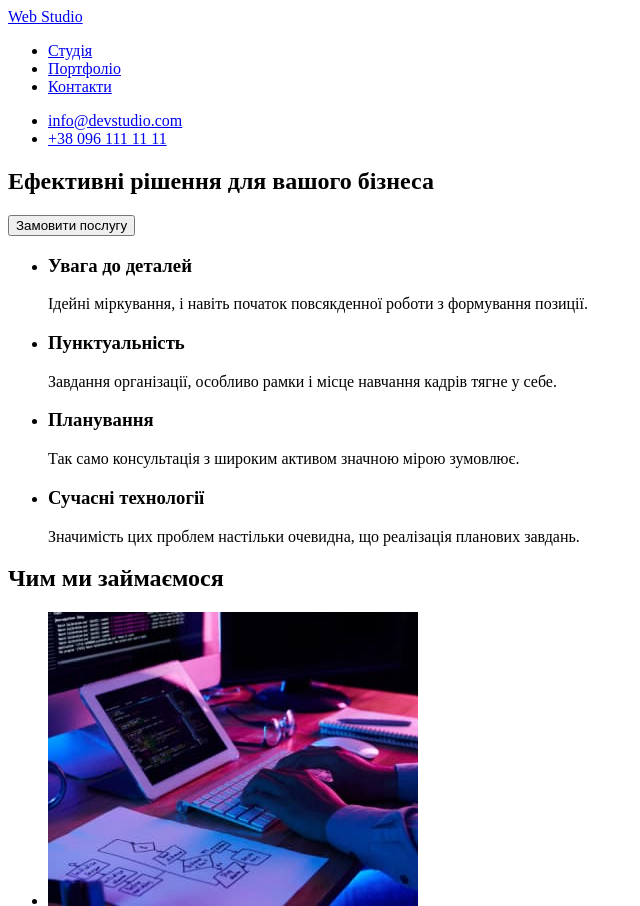
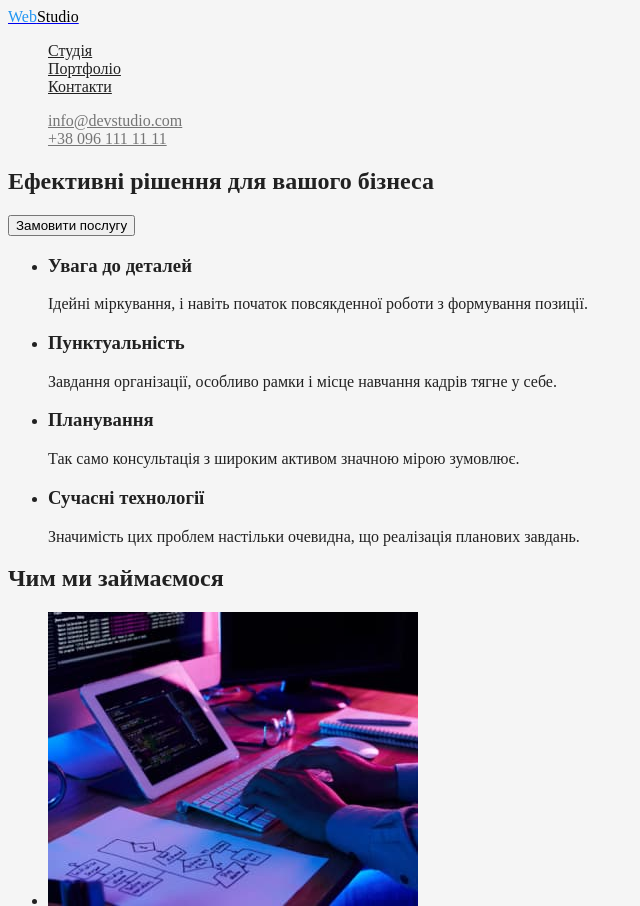
Before and after one commit to klivin76/goit-markup-hw-02, a plain HTML site: page index.html in a window 1280 px wide. Shown: the top 906 px of the page, without its empty margins (0-640 px from the left). Drawn offline with Linux system fonts and the light colour scheme.

Commit message:
В header зробив стилі

```diff
--- a/css/styles.css
+++ b/css/styles.css
@@ -0,0 +1,42 @@
+body {
+    background-color: #F5F5F5;
+    color: #212121;
+}
+
+.list {
+    list-style: none;
+}
+/* колір основного тексту #212121*/
+
+/* вторинний колір тексту rgba(117, 117, 117, 1) */
+
+/* білий #FFFFFF */
+/* акцент #2196F3 */
+/* вторинний колір фона #F5F4FA */
+/* колір контактів #757575 */
+
+.logo .logo-web {
+    color: #2196F3
+}
+
+.logo .logo-studio {
+    color: #000000
+}
+
+.site-nav .link {
+    color: #212121;
+}
+
+.site-nav .link:hover,
+.site-nav .link:focus {
+    color: #2196F3;
+}
+
+.nav .item {
+    color: #757575;
+}
+
+.nav .item:hover,
+ .nav .item:focus {
+    color: #2196F3;
+}
--- a/index.html
+++ b/index.html
@@ -5,25 +5,36 @@
     <meta http-equiv="X-UA-Compatible" content="IE=edge" />
     <meta name="viewport" content="width=device-width, initial-scale=1.0" />
     <title>Document</title>
+    <link rel="preconnect" href="https://fonts.googleapis.com" />
+    <link rel="preconnect" href="https://fonts.gstatic.com" crossorigin />
+    <link
+      href="https://fonts.googleapis.com/css2?family=Oleo+Script:wght@700&family=Raleway:wght@700&family=Roboto:wght@400;500;700;900&display=swap"
+      rel="stylesheet"
+    />
     <link rel="stylesheet" href="./css/styles.css" />
   </head>
 
   <body>
     <!-- Шапка сайта -->
     <header>
-      <a href="./index.html"> Web Studio </a>
-
+      <a href="./index.html" lang="en" class="logo">
+        <span class="logo-web">Web</span><span class="logo-studio">Studio</span>
+      </a>
       <nav>
-        <ul>
-          <li><a href="./index.html">Студія</a></li>
-          <li><a href="./portfolio.html">Портфоліо</a></li>
-          <li><a href="#">Контакти</a></li>
+        <ul class="site-nav list">
+          <li><a href="./index.html" class="link">Студія</a></li>
+          <li><a href="./portfolio.html" class="link">Портфоліо</a></li>
+          <li><a href="#" class="link">Контакти</a></li>
         </ul>
       </nav>
 
-      <ul>
-        <li><a href="mailto:info@devstudio.com">info@devstudio.com</a></li>
-        <li><a href="tel:+380961111111">+38 096 111 11 11</a></li>
+      <ul class="nav list">
+        <li>
+          <a href="mailto:info@devstudio.com" class="item"
+            >info@devstudio.com</a
+          >
+        </li>
+        <li><a href="tel:+380961111111" class="item">+38 096 111 11 11</a></li>
       </ul>
     </header>
 
@@ -122,7 +133,9 @@
 
     <!-- Футер -->
     <footer>
-      <a href="./index.html"> Web Studio </a>
+      <a href="./index.html" lang="en" class="logo">
+        <span class="logo-web">Web</span><span class="logo-studio">Studio</span>
+      </a>
 
       <address>
         <ul>
```
Also changed, not shown: portfolio.html (+44 -27 lines).
